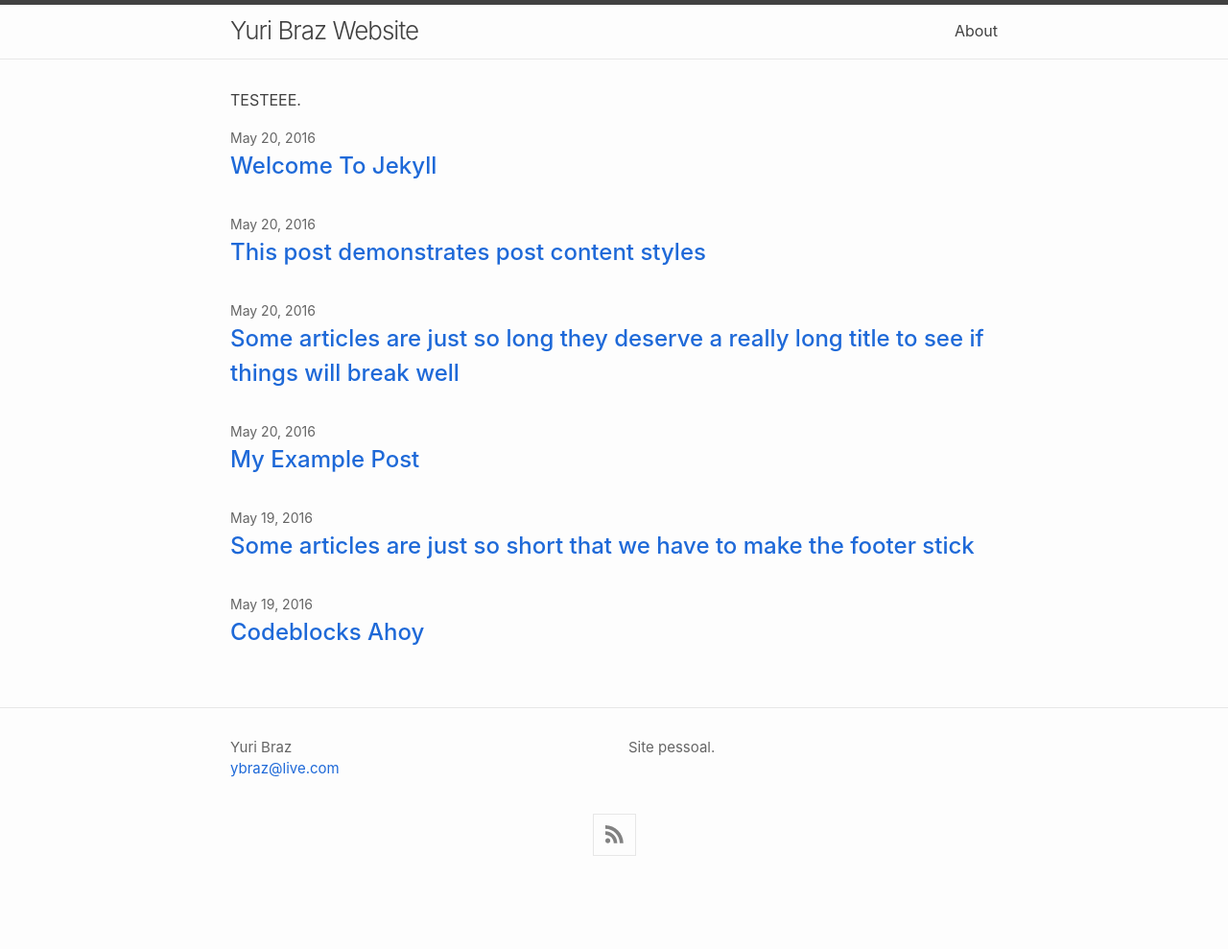
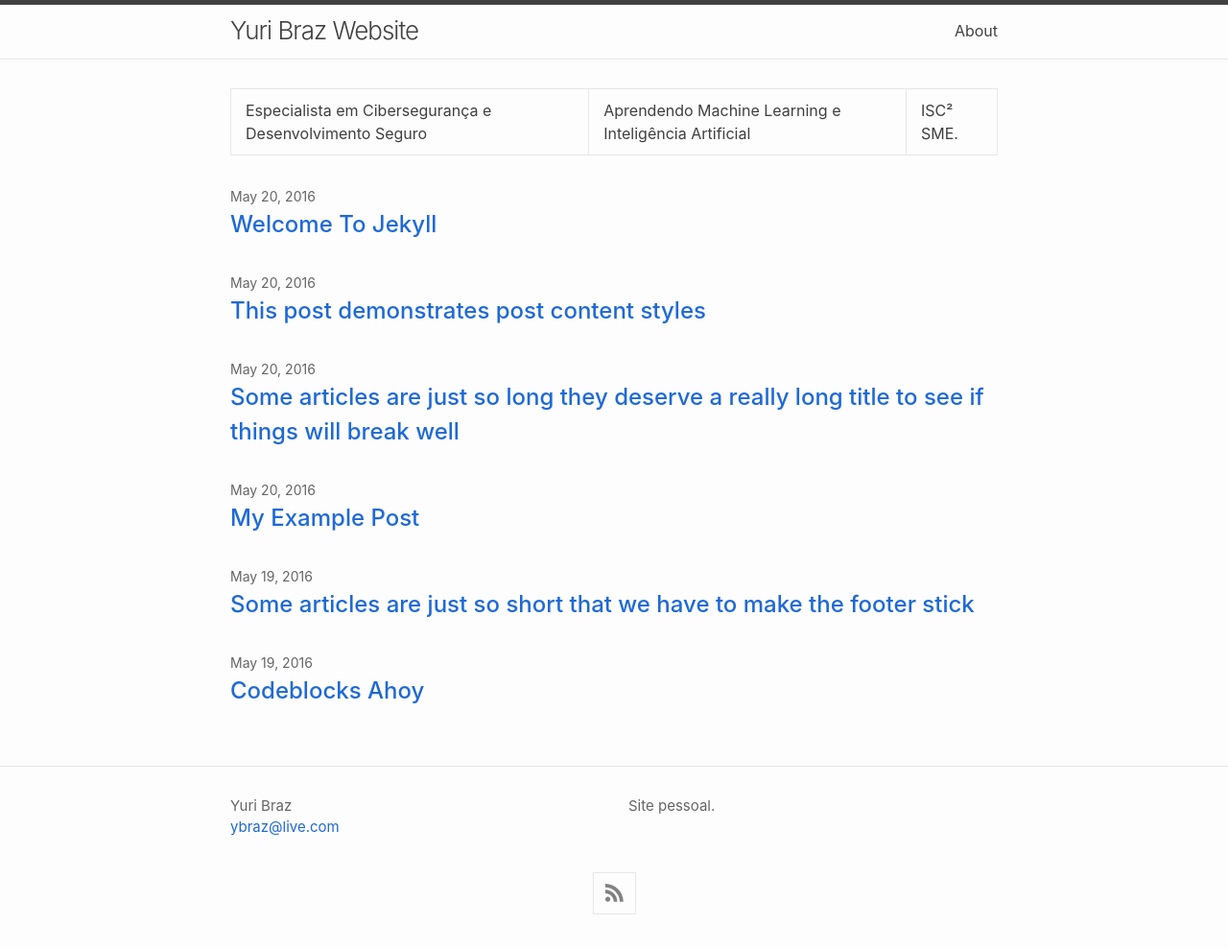
Before and after one commit to ybraz/ybraz.github.io, a Jekyll site: the page built from index.md, in a window 1280 px wide. Shown: the whole page at 96% size. Built offline with Jekyll 4.4.1, drawn with Linux system fonts in a browser that asks for light colours; nearby versions of some CDN libraries; before the commit the page ends 928 px from its top, so only the background shows below that.

Commit message:
Update index.md with professional background and expertise in cybersecurity and machine learning

```diff
--- a/index.md
+++ b/index.md
@@ -8,4 +8,4 @@
 layout: home
 ---
 
-TESTEEE.
+Especialista em Cibersegurança e Desenvolvimento Seguro | Aprendendo Machine Learning e Inteligência Artificial | ISC² SME.
```
